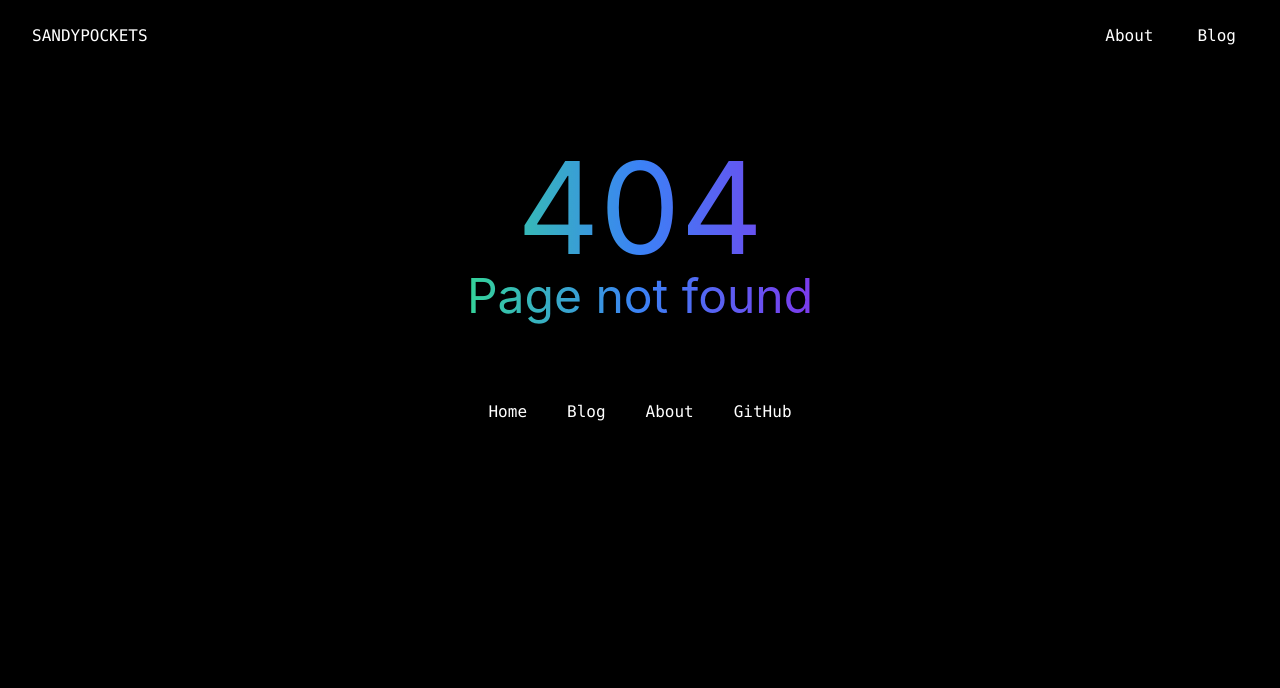
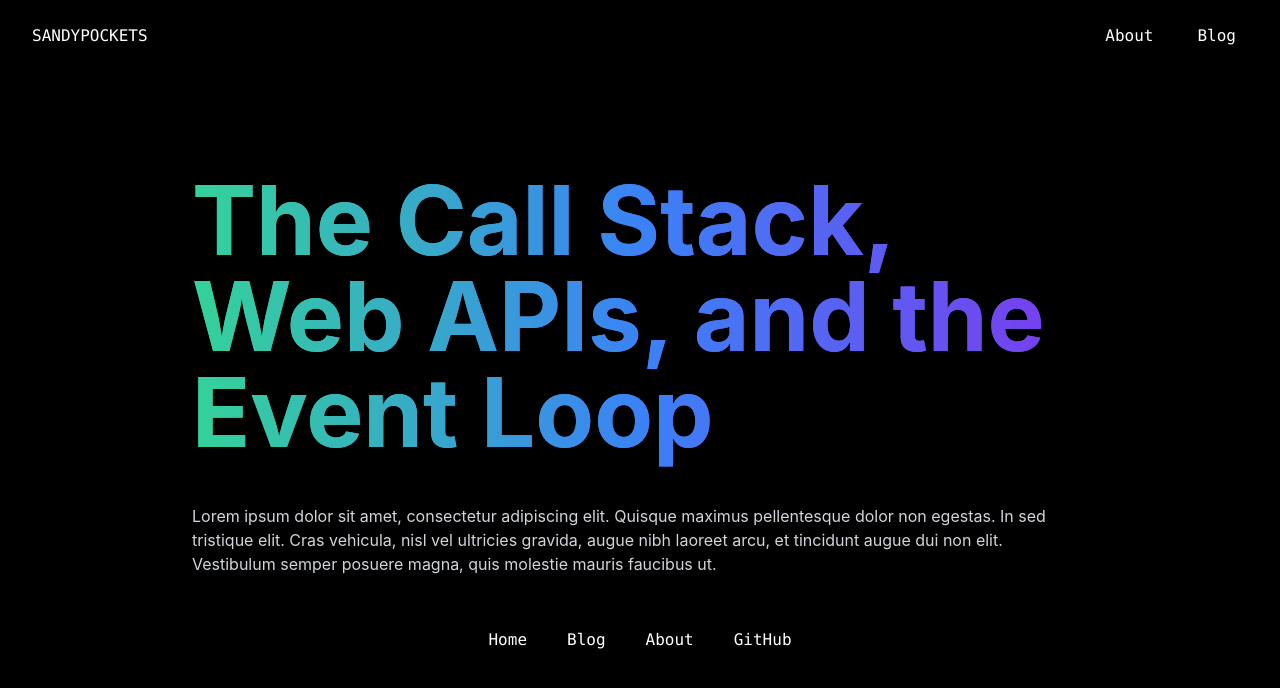
Before and after one commit to sandypockets/sandypockets-blog, a Next.js app: page /blog/javascript-event-loop in a window 1280 px wide. Before the commit this address had no page. Shown: the top 688 px of the page. Built offline with nearby package versions, Linux system fonts and the light colour scheme; a web font is replaced by a local one.

Commit message:
Clean up meta

```diff
--- a/pages/blog/hello-world.mdx
+++ b/pages/blog/hello-world.mdx
@@ -2,8 +2,8 @@ import BlogPost from '../../components/article/BlogPost'
 import Image from 'next/image'
 
 export const meta = {
-  title: 'Introduction to Next.js',
-  description: 'Getting started with the Next framework',
+  title: 'Hello World',
+  description: 'Description things go here',
   date: 'Jun 09, 2021',
   readTime: 2,
   href: '/blog/hello-world'
--- a/pages/blog/hello-world-2.mdx
+++ b/pages/blog/javascript-event-loop.mdx
@@ -1,11 +1,11 @@
 import BlogPost from '../../components/article/BlogPost'
 
 export const meta = {
-  title: 'Hello World 2',
-  description: 'Description things go here',
+  title: 'The Call Stack, Web APIs, and the Event Loop',
+  description: 'How JavaScript fakes its way through async',
   date: 'Jun 04, 2021',
   readTime: 2,
-  href: '/blog/hello-world-2'
+  href: '/blog/javascript-event-loop'
 }
 
 export default ({ children }) => <BlogPost meta={meta}>{children}</BlogPost>;
```
